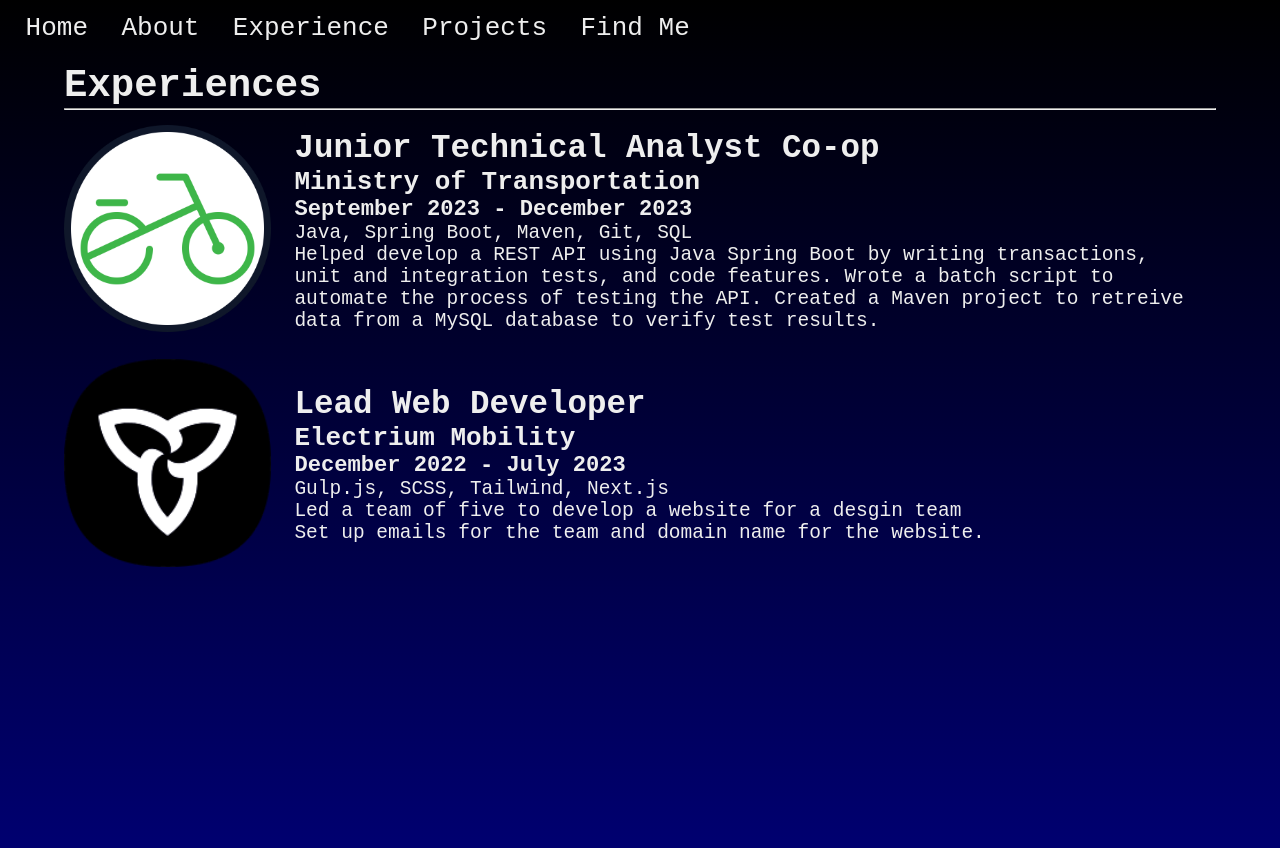
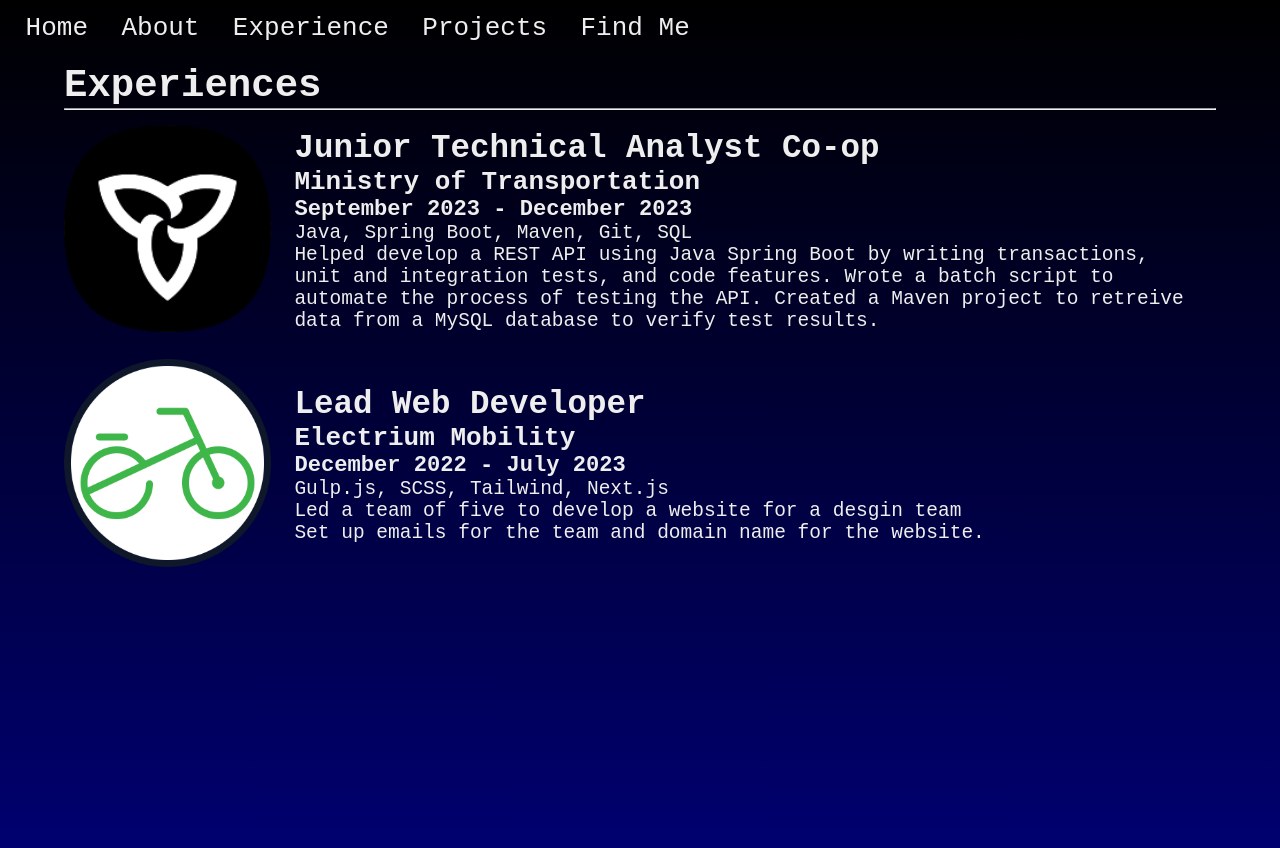
Before and after one commit to vivian-dai/vivian-dai.github.io, a Jekyll site: the page built from experiences.md, in a window 1280 px wide. Shown: the top 848 px of the page. Built offline with Jekyll 4.4.1, drawn with Linux system fonts in a browser that asks for light colours.

Commit message:
fix images

```diff
--- a/_data/experiences.yml
+++ b/_data/experiences.yml
@@ -7,7 +7,7 @@
     automate the process of testing the API. Created a Maven project to retreive <br>
     data from a MySQL database to verify test results. <br>
   date: September 2023 - December 2023
-  image: /assets/images/experiences_electrium_web_lead.png
+  image: /assets/images/experiences_mto.png
 - position: Lead Web Developer
   company: Electrium Mobility
   skills: Gulp.js, SCSS, Tailwind, Next.js
@@ -15,4 +15,4 @@
     Led a team of five to develop a website for a desgin team <br>
     Set up emails for the team and domain name for the website.
   date: December 2022 - July 2023
-  image: /assets/images/experiences_mto.png
+  image: /assets/images/experiences_electrium_web_lead.png
```
